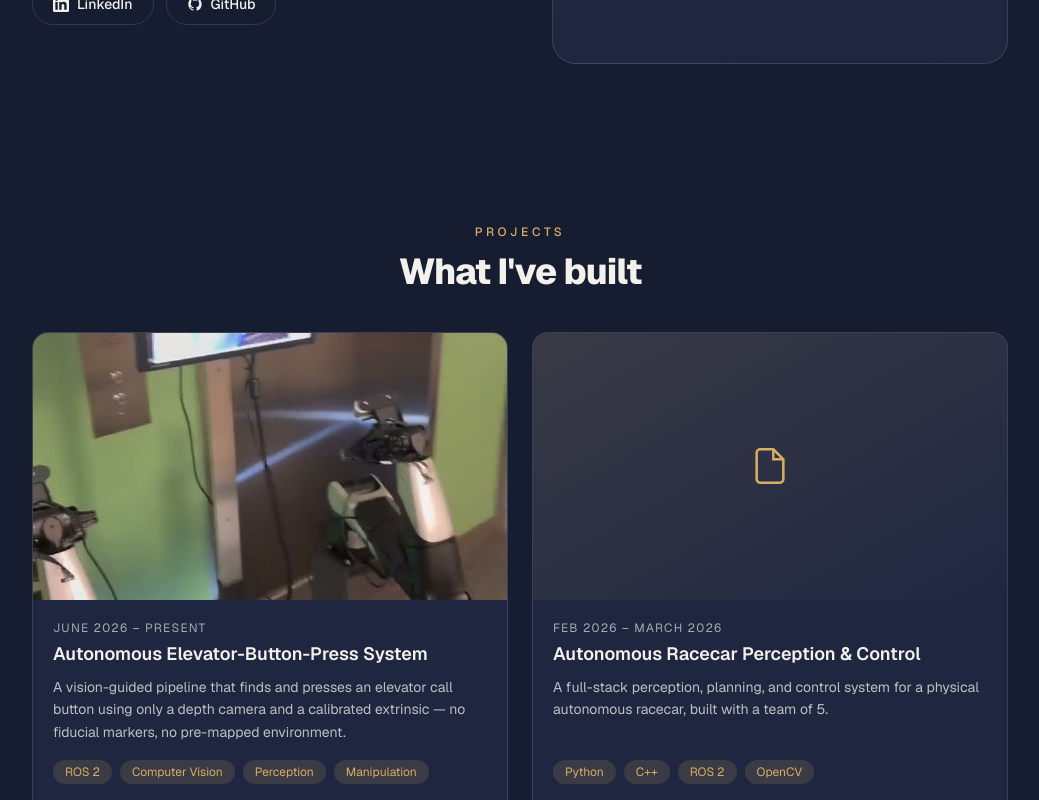
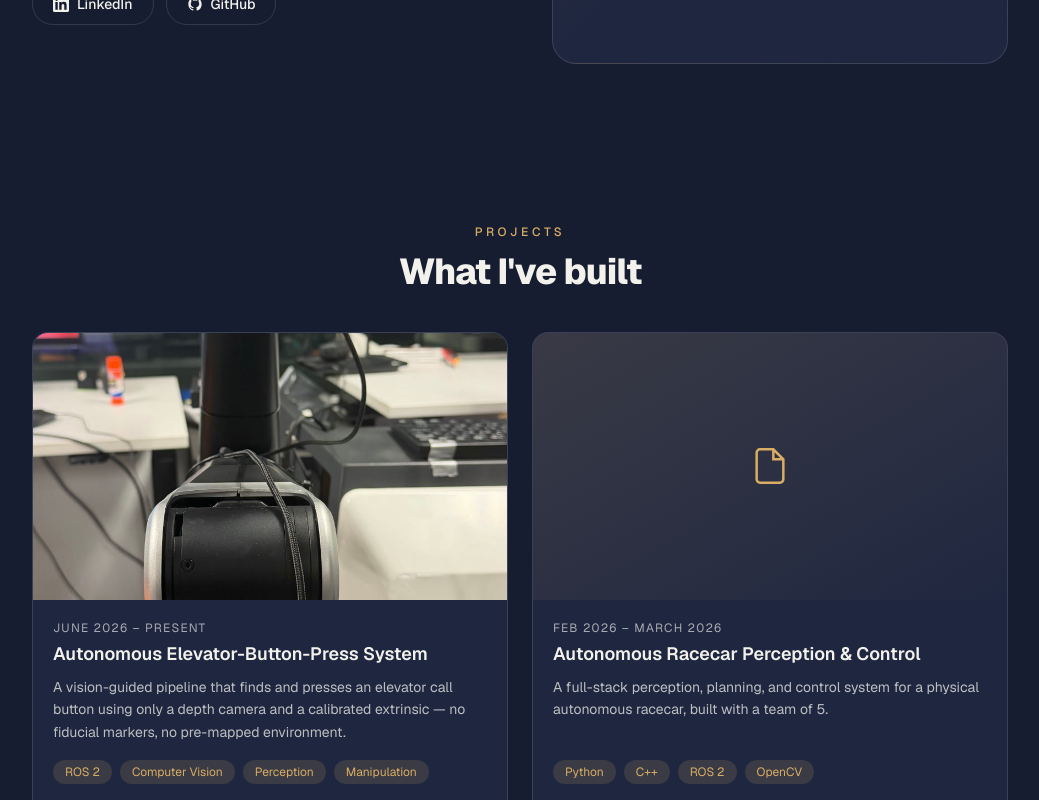
Before and after one commit to soewaiyan/latest_portfolio, a Next.js app: page / in a window 1280 px wide. Shown: the part 542-1342 px from the top of the page, without its empty margins (120-1159 px from the left). Built offline with nearby package versions, Linux system fonts and the light colour scheme; no server answers.

Commit message:
Use dedicated cover photo for elevator project card

```diff
--- a/src/components/ProjectCard.tsx
+++ b/src/components/ProjectCard.tsx
@@ -3,6 +3,16 @@ import type { Project } from "@/lib/content";
 
 function Thumbnail({ project }: { project: Project }) {
   const first = project.media[0];
+
+  if (project.cover) {
+    return (
+      <img
+        src={project.cover}
+        alt={project.title}
+        className="aspect-video w-full object-cover"
+      />
+    );
+  }
 
   if (first?.type === "video") {
     return (
--- a/src/lib/content.ts
+++ b/src/lib/content.ts
@@ -126,6 +126,7 @@ export type Project = {
   media: MediaItem[];
   featured: boolean;
   links?: CodeLink[];
+  cover?: string;
 };
 
 export const projects: Project[] = [
@@ -136,6 +137,7 @@ export const projects: Project[] = [
     stack: "ROS 2, Computer Vision, Perception, Manipulation",
     summary:
       "A vision-guided pipeline that finds and presses an elevator call button using only a depth camera and a calibrated extrinsic — no fiducial markers, no pre-mapped environment.",
+    cover: "/media/elevator/cover.jpg",
     bullets: [
       "Detected the button in 2D with a temporal tracker that smooths out per-frame jitter before any detection is trusted, then back-projected the pixel through the depth image into a real 3D point in the arm's own coordinate frame",
       "Kept the camera-to-arm calibration live through ROS's TF tree instead of hardcoding the matrix — a labmate updated the underlying calibration mid-project, and the hardcoded version would have silently gone stale while the TF-based lookup picked up the change automatically",
```
Also changed, not shown: public/media/elevator/cover.jpg (added).
